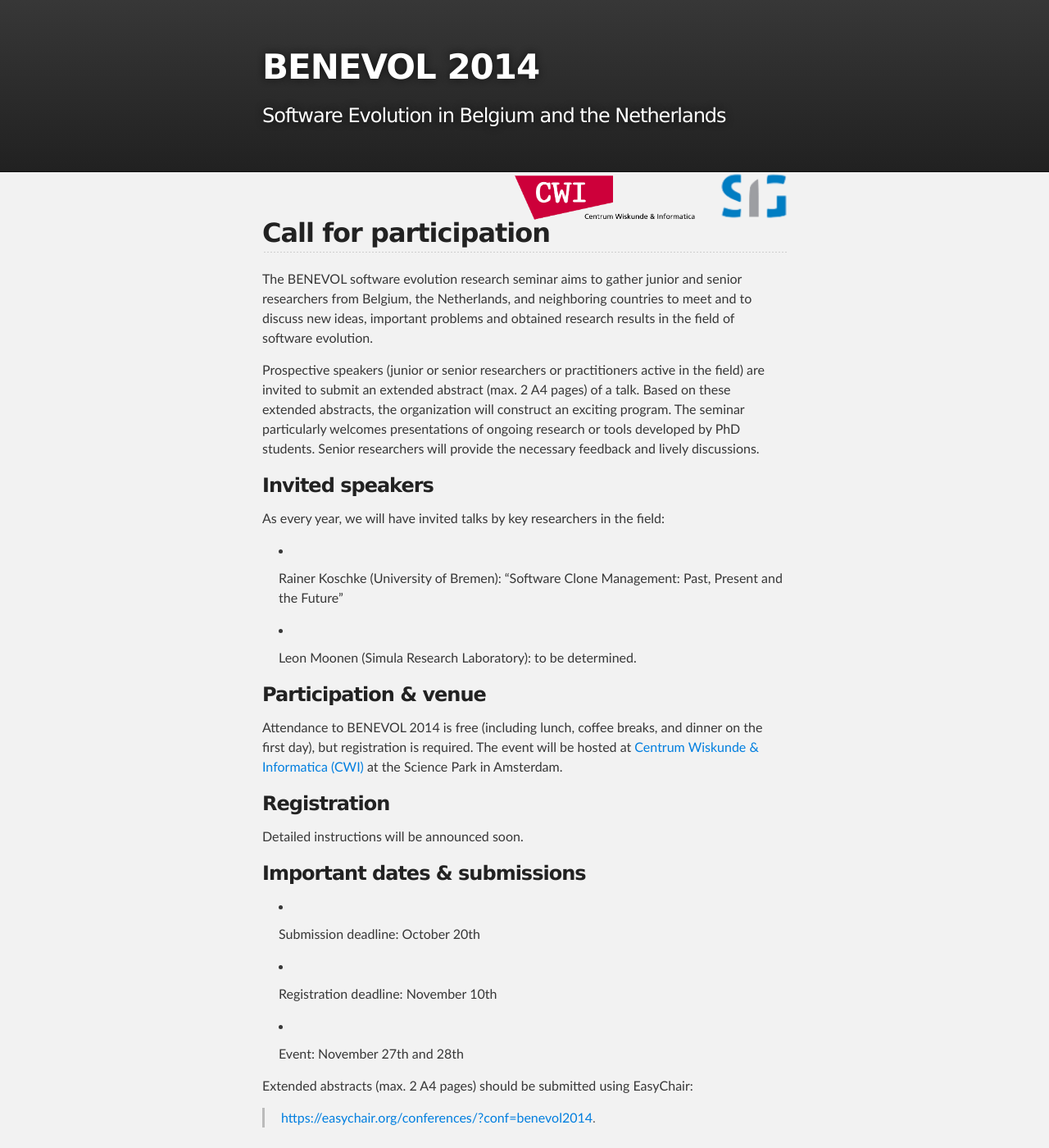
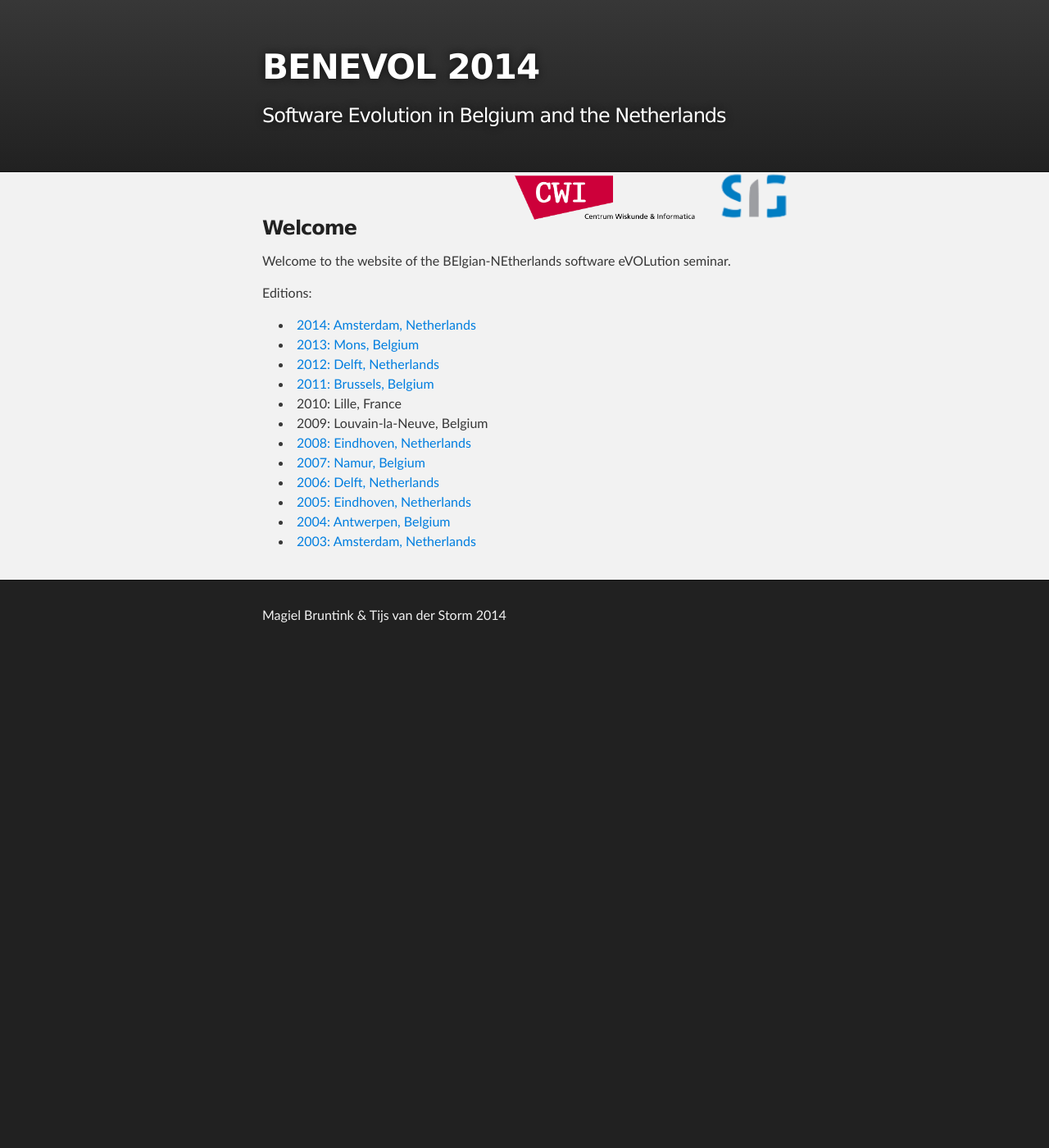
Before and after one commit to benevol/website, a Jekyll site: the page built from index.md, in a window 1280 px wide and 1400 px high. Shown: the whole window at 82% size. Built offline with Jekyll 4.4.1, drawn with Linux system fonts in a browser that asks for light colours; Markdown is read by kramdown in place of the engine named in the settings; some of the changed text lies outside the part shown.

Commit message:
Added root file and a specific directory for 2014

```diff
--- a/index.md
+++ b/index.md
@@ -4,64 +4,21 @@ title: Welcome
 published: true
 ---
 
-## Call for participation
+### Welcome
 
-The BENEVOL software evolution research seminar aims to gather junior
-and senior researchers from Belgium, the Netherlands, and neighboring
-countries to meet and to discuss new ideas, important problems and
-obtained research results in the field of software evolution.
+Welcome to the website of the BElgian-NEtherlands software eVOLution seminar.
 
-Prospective speakers (junior or senior researchers or practitioners
-active in the field) are invited to submit an extended abstract (max.
-2 A4 pages) of a talk. Based on these extended abstracts, the
-organization will construct an exciting program. The seminar
-particularly welcomes presentations of ongoing research or tools
-developed by PhD students. Senior researchers will provide the
-necessary feedback and lively discussions.
+Editions:
 
-### Invited speakers
-
-As every year, we will have invited talks by key researchers in the field:
-
-- Rainer Koschke (University of Bremen): “Software Clone Management: Past, Present and the Future”
-
-- Leon Moonen (Simula Research Laboratory): to be determined.
-
-### Participation & venue
-
-Attendance to BENEVOL 2014 is free (including lunch, coffee breaks, and
-dinner on the first day), but registration is required. The event will be hosted at
-[Centrum Wiskunde & Informatica (CWI)](http://www.cwi.nl) at the Science Park in Amsterdam.
-
-
-### Registration
-
-Detailed instructions will be announced soon.
-
-
-### Important dates & submissions
-
-- Submission deadline: October 20th
-
-- Registration deadline: November 10th
-
-- Event: November 27th and 28th
-
-Extended abstracts (max. 2 A4 pages) should be submitted using EasyChair:
-
-> [https://easychair.org/conferences/?conf=benevol2014](https://easychair.org/conferences/?conf=benevol2014).
-
-Submissions will be compiled as a CWI technical report. Participants can still submit their work to other scientific venues.
-
-### Sponsors
-
-Our kind sponsors enable free registration for the event:
-
-- Main sponsor: [Centrum Wiskunde & Informatica](http://www.cwi.nl/)
-
-- Corporate sponsor: [Software Improvement Group](http://www.sig.eu)
-
-
-### Contact
-
-Feel free to contact the organizers [Magiel Bruntink](mailto:m.bruntink@uva.nl) and [Tijs van  der Storm](mailto:storm@cwi.nl).
+- [2014: Amsterdam, Netherlands](/2014/)
+- [2013: Mons, Belgium](http://informatique.umons.ac.be/genlog/benevol2013/)
+- [2012: Delft, Netherlands](http://swerl.tudelft.nl/bin/view/Main/BENEVOL2012)
+- [2011: Brussels, Belgium](http://soft.vub.ac.be/benevol2011/)
+- 2010: Lille, France
+- 2009: Louvain-la-Neuve, Belgium
+- [2008: Eindhoven, Netherlands](http://www-set.win.tue.nl/benevol2008/FrontPage)
+- [2007: Namur, Belgium](http://staff.info.unamur.be/acl/benevol/index.html)
+- [2006: Delft, Netherlands](http://swerl.tudelft.nl/bin/view/Main/BENEVOL2006)
+- [2005: Eindhoven, Netherlands](http://www.program-transformation.org/Transform/BenevolTwoThousandFive)
+- [2004: Antwerpen, Belgium](http://www.program-transformation.org/Transform/BenevolTwoThousandFour)
+- [2003: Amsterdam, Netherlands](http://www.program-transformation.org/Transform/BenevolTwoThousandThree)
```
Also changed, not shown: 2014/index.md (added, +67 -0 lines).
